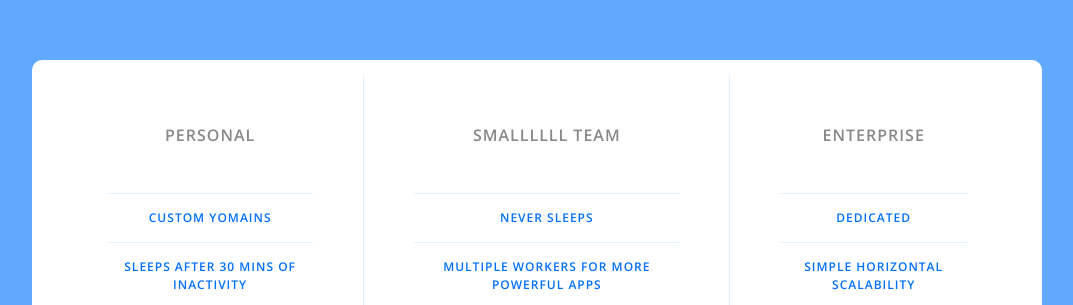
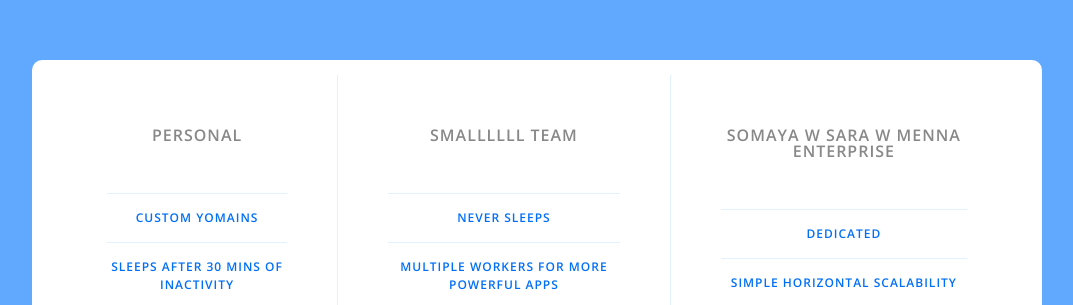
Before and after one commit to Somaya-Ayman/html, a plain HTML site: page index.html in a window 1280 px wide. Shown: the part 118-423 px from the top of the page, without its empty margins (103-1176 px from the left). Drawn offline with nearby package versions, Linux system fonts and the light colour scheme.

Commit message:
Update index.html

```diff
--- a/index.html
+++ b/index.html
@@ -188,7 +188,7 @@ body {
 
         <div class="pricing-plan">
             <img src="icons/icon3.png" alt="" class="pricing-img">
-            <h2 class="pricing-header">Enterprise</h2>
+            <h2 class="pricing-header">somaya w sara w menna Enterprise</h2>
             <ul class="pricing-features">
                 <li class="pricing-features-item">Dedicated</li>
                 <li class="pricing-features-item">Simple horizontal scalability</li>
```
